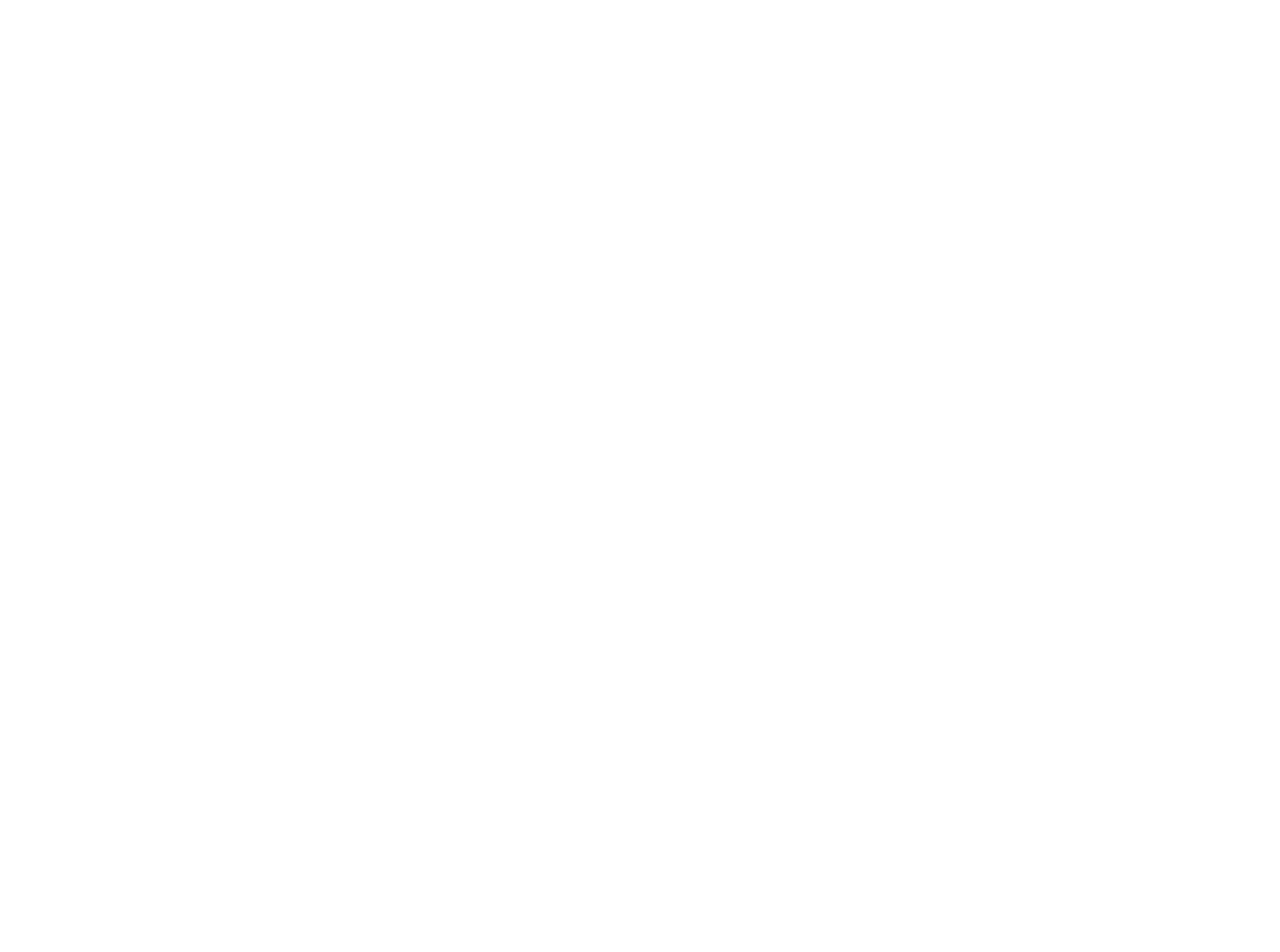
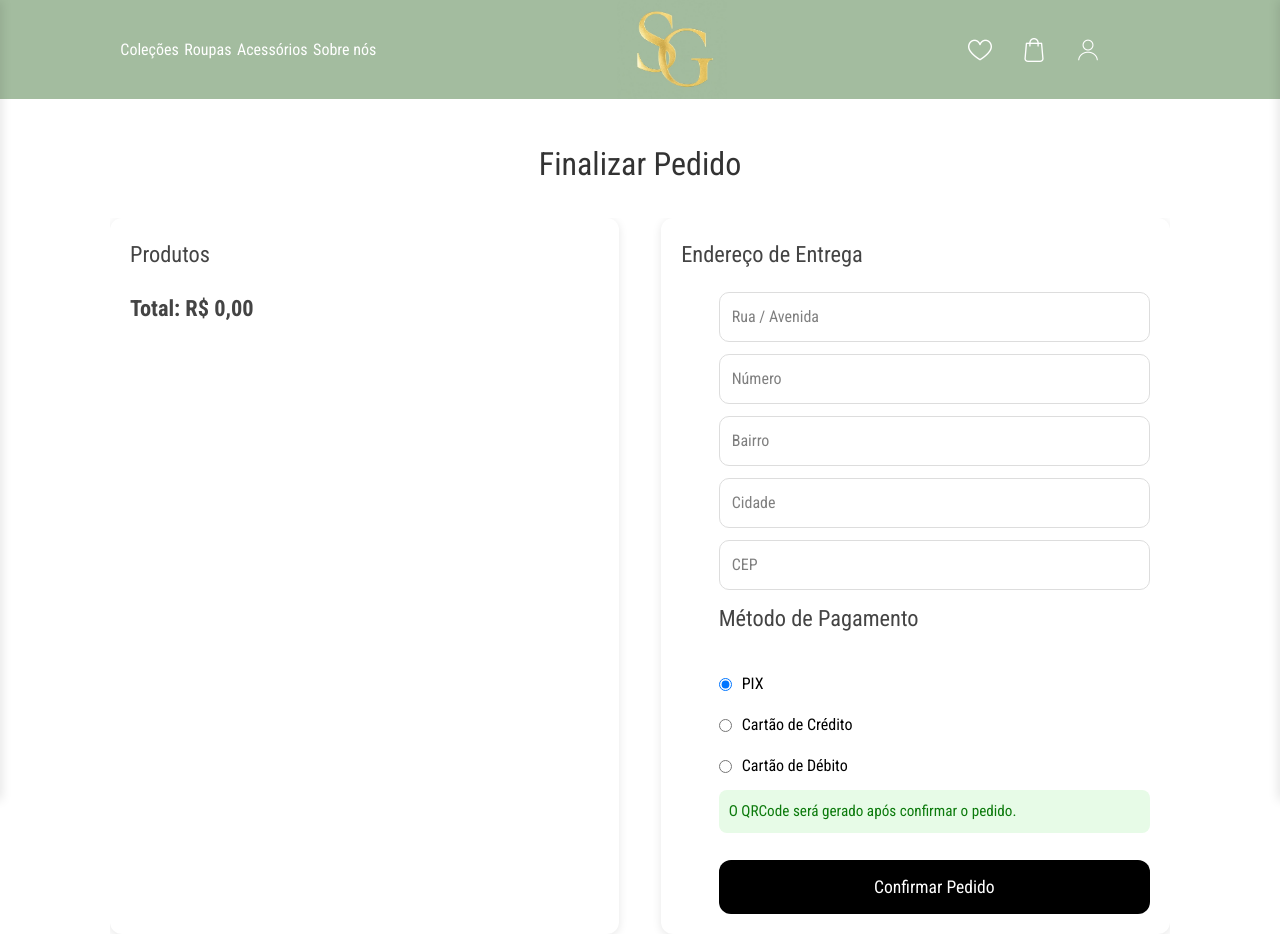
Before and after one commit to viniciusnora17/FrontEnd_SG_Store, a React (Vite) app: page /checkout in a window 1280 px wide. Before the commit this address had no page. Shown: the top 952 px of the page. Before the commit the page ends 800 px from the top, so only its background shows below. Built offline with nearby package versions, Linux system fonts and the light colour scheme.

Commit message:
Criação da página de pagamento

```diff
--- a/src/App.jsx
+++ b/src/App.jsx
@@ -12,6 +12,7 @@
 import Acessories from "./pages/Acessories";
 import AdminDashboard from "./pages/admin/AdminDashboard";
 import Cart from "./pages/CartPage"
+import Checkout from "./pages/Checkout"
 
 function App() {
   return (
@@ -27,6 +28,7 @@
         <Route path="/acessorios" element={<Acessories />} />
         <Route path="/coleções" element={<Collection />} />
         <Route path="/carrinho" element={<Cart />} />
+        <Route path="/checkout" element={<Checkout />} />
 
         {/* Rota do painel admin */}
         <Route path="/admin" element={<AdminDashboard />} />
--- a/src/pages/CartPage.jsx
+++ b/src/pages/CartPage.jsx
@@ -1,9 +1,13 @@
 import { useEffect, useState } from "react";
+import { useNavigate } from "react-router-dom";
 import Navbar from "../components/navbar/Navbar";
 import Footer from "../components/footer/Footer";
 import "./CartPage.css";
 
 export default function CartPage() {
+
+  const navigate = useNavigate();
+
   const [cartItems, setCartItems] = useState([]);
 
   useEffect(() => {
@@ -11,29 +15,38 @@
     setCartItems(storedCart);
   }, []);
 
-
-
+  // 🔹 Salvar carrinho após qualquer alteração
+  const updateLocalStorage = (items) => {
+    localStorage.setItem("cart", JSON.stringify(items));
+  };
 
   // 🔹 Aumentar quantidade
   const handleIncrease = (index) => {
     const updated = [...cartItems];
     updated[index].quantity += 1;
+
     setCartItems(updated);
+    updateLocalStorage(updated);
   };
 
   // 🔹 Diminuir quantidade
   const handleDecrease = (index) => {
     const updated = [...cartItems];
+
     if (updated[index].quantity > 1) {
       updated[index].quantity -= 1;
+
       setCartItems(updated);
+      updateLocalStorage(updated);
     }
   };
 
   // 🔹 Remover item
   const handleRemove = (index) => {
     const updated = cartItems.filter((_, i) => i !== index);
+
     setCartItems(updated);
+    updateLocalStorage(updated);
   };
 
   // 🔹 Calcular total
@@ -65,12 +78,13 @@
                     <p>{item.price}</p>
 
                     <div className="quantity-control">
-                     <p>Quantidade:</p>
+                      <p>Quantidade:</p>
                       <button onClick={() => handleDecrease(index)}>-</button>
                       <span>{item.quantity}</span>
                       <button onClick={() => handleIncrease(index)}>+</button>
                     </div>
                   </div>
+
                   <button className="remove-btn" onClick={() => handleRemove(index)}>
                     remover
                   </button>
@@ -80,7 +94,12 @@
 
             <div className="cart-summary">
               <h2>Total: R$ {total.toFixed(2).replace(".", ",")}</h2>
-              <button className="btn-finalize-order">Finalizar pedido</button>
+              <button
+                className="btn-finalize-order"
+                onClick={() => navigate("/checkout")}
+              >
+                Finalizar pedido
+              </button>
             </div>
           </>
         )}
--- /dev/null
+++ b/src/pages/Checkout.css
@@ -0,0 +1,156 @@
+/* ====== CONTAINER PRINCIPAL ====== */
+
+.checkout-container {
+  max-width: 1100px;
+  margin: 120px auto 50px;
+  padding: 20px;
+}
+
+.checkout-container h1 {
+  text-align: center;
+  font-size: 2rem;
+  margin-bottom: 30px;
+  color: #333;
+}
+
+/* ====== LAYOUT ====== */
+
+.checkout-content {
+  display: flex;
+  justify-content: space-between;
+  gap: 30px;
+}
+
+.checkout-items,
+.checkout-form {
+  background: #fff;
+  padding: 20px;
+  border-radius: 12px;
+  box-shadow: 0 2px 10px rgba(0, 0, 0, 0.1);
+  width: 48%;
+}
+
+/* ====== LISTA DE PRODUTOS ====== */
+
+.checkout-items h2 {
+  margin-bottom: 15px;
+  color: #444;
+  font-size: 1.4rem;
+}
+
+.checkout-item {
+  display: flex;
+  gap: 15px;
+  padding: 15px 0;
+  border-bottom: 1px solid #eee;
+}
+
+.checkout-item:last-child {
+  border-bottom: none;
+}
+
+.checkout-item img {
+  width: 90px;
+  height: 90px;
+  object-fit: cover;
+  border-radius: 8px;
+}
+
+.checkout-item p {
+  margin: 2px 0;
+  color: #555;
+}
+
+.checkout-total {
+  margin-top: 20px;
+  font-size: 1.5rem;
+  font-weight: bold;
+  color: #222;
+}
+
+/* ====== FORMULÁRIO DE ENDEREÇO ====== */
+
+.checkout-form h2 {
+  margin-bottom: 20px;
+  color: #444;
+  font-size: 1.4rem;
+}
+
+.checkout-form form {
+  display: flex;
+  flex-direction: column;
+  gap: 12px;
+}
+
+.checkout-form input {
+  padding: 12px;
+  border: 1px solid #ddd;
+  border-radius: 10px;
+  font-size: 1rem;
+  outline: none;
+}
+
+.checkout-form input:focus {
+  border-color: #000;
+}
+
+/* ====== MÉTODOS DE PAGAMENTO ====== */
+
+.checkout-form label {
+  display: flex;
+  align-items: center;
+  gap: 10px;
+  font-size: 1rem;
+  margin-top: 5px;
+}
+
+.pix-info {
+  background: #e7fbe7;
+  padding: 10px;
+  border-radius: 8px;
+  color: #0c7a0c;
+  font-size: 0.95rem;
+}
+
+/* ====== BOTÃO CONFIRMAR PEDIDO ====== */
+
+.btn-confirm {
+  margin-top: 15px;
+  width: 100%;
+  padding: 14px;
+  border: none;
+  border-radius: 12px;
+  background: #000;
+  color: white;
+  font-size: 1.1rem;
+  cursor: pointer;
+  transition: 0.3s ease;
+}
+
+.btn-confirm:hover {
+  background: #444;
+}
+
+/* ====== RESPONSIVIDADE ====== */
+
+@media screen and (max-width: 900px) {
+  .checkout-content {
+    flex-direction: column;
+  }
+
+  .checkout-items,
+  .checkout-form {
+    width: 100%;
+  }
+}
+
+@media screen and (max-width: 500px) {
+  .checkout-item img {
+    width: 70px;
+    height: 70px;
+  }
+
+  .checkout-container h1 {
+    font-size: 1.5rem;
+  }
+}
--- /dev/null
+++ b/src/pages/Checkout.jsx
@@ -0,0 +1,113 @@
+import { useEffect, useState } from "react";
+import Navbar from "../components/navbar/Navbar";
+import Footer from "../components/footer/Footer";
+import "./Checkout.css";
+
+export default function CheckoutPage() {
+  const [cartItems, setCartItems] = useState([]);
+  const [paymentMethod, setPaymentMethod] = useState("pix");
+
+  useEffect(() => {
+    const storedCart = JSON.parse(localStorage.getItem("cart")) || [];
+    setCartItems(storedCart);
+  }, []);
+
+  const total = cartItems.reduce((acc, item) => {
+    const priceNumber = parseFloat(item.price.replace("R$", "").replace(",", "."));
+    return acc + priceNumber * item.quantity;
+  }, 0);
+
+  return (
+    <>
+      <div className="navbar-container-fixed">
+        <Navbar />
+      </div>
+
+      <div className="checkout-container">
+        <h1>Finalizar Pedido</h1>
+
+        <div className="checkout-content">
+          {/* --- ITENS DO CARRINHO --- */}
+          <div className="checkout-items">
+            <h2>Produtos</h2>
+            {cartItems.map((item, i) => (
+              <div className="checkout-item" key={i}>
+                <img src={item.img} alt={item.title} />
+                <div>
+                  <p>{item.title}</p>
+                  <p>Tamanho: {item.size}</p>
+                  <p>Qtd: {item.quantity}</p>
+                  <p>Preço: {item.price}</p>
+                </div>
+              </div>
+            ))}
+
+            <h2 className="checkout-total">
+              Total: R$ {total.toFixed(2).replace(".", ",")}
+            </h2>
+          </div>
+
+          {/* --- ENDEREÇO --- */}
+          <div className="checkout-form">
+            <h2>Endereço de Entrega</h2>
+
+            <form>
+              <input type="text" placeholder="Rua / Avenida" required />
+              <input type="text" placeholder="Número" required />
+              <input type="text" placeholder="Bairro" required />
+              <input type="text" placeholder="Cidade" required />
+              <input type="text" placeholder="CEP" required />
+
+              <h2>Método de Pagamento</h2>
+
+              <label>
+                <input
+                  type="radio"
+                  name="payment"
+                  value="pix"
+                  checked={paymentMethod === "pix"}
+                  onChange={(e) => setPaymentMethod(e.target.value)}
+                />
+                PIX
+              </label>
+
+              <label>
+                <input
+                  type="radio"
+                  name="payment"
+                  value="credito"
+                  checked={paymentMethod === "credito"}
+                  onChange={(e) => setPaymentMethod(e.target.value)}
+                />
+                Cartão de Crédito
+              </label>
+
+              <label>
+                <input
+                  type="radio"
+                  name="payment"
+                  value="debito"
+                  checked={paymentMethod === "debito"}
+                  onChange={(e) => setPaymentMethod(e.target.value)}
+                />
+                Cartão de Débito
+              </label>
+
+              {paymentMethod === "pix" && (
+                <p className="pix-info">
+                  O QRCode será gerado após confirmar o pedido.
+                </p>
+              )}
+
+              <button type="submit" className="btn-confirm">
+                Confirmar Pedido
+              </button>
+            </form>
+          </div>
+        </div>
+      </div>
+
+      <Footer />
+    </>
+  );
+}
--- a/src/pages/Login.jsx
+++ b/src/pages/Login.jsx
@@ -95,22 +95,70 @@
 
               <div className="flex flex-col">
                 <label htmlFor="">Email</label>
-                <input type="email" name="email" id="password" placeholder="ex: julia@gmail.com"/>
+                <input type="email" name="email" id="password" placeholder="ex: julia@gmail.com" />
               </div>
 
               <div className="flex flex-col">
                 <label htmlFor="">Senha</label>
-                <input type="password" name="password" id="password" placeholder="Senha"/>
+                <input type="password" name="password" id="password" placeholder="Senha" />
                 <span className="span-text">Sua senha deve conter mais de 8 caracteres</span>
               </div>
 
               <button className="btn-cadastrar" type="submit">Cadastrar-se</button>
             </form>
-            <p className="text-center !pt-5">Já tem uma conta? Faça seu <span className="cursor-pointer underline">login</span></p>
+            <p className="text-center !pt-5">
+              Já tem uma conta? Faça seu{" "}
+              <span
+                className="cursor-pointer underline hover:text-gray-600"
+                onClick={() => setShowModal(true)}
+              >
+                login
+              </span>
+            </p>
           </div>
         </div>
 
       </div>
+      {showModal && (
+        <div className="fixed inset-0 bg-black/50 flex justify-center items-center !z-50">
+          <div className="bg-white !p-8 rounded-xl shadow-xl w-[400px] relative">
+
+            <button
+              className="absolute right-4 !top-4 text-xl"
+              onClick={() => setShowModal(false)}
+            >
+              ✕
+            </button>
+
+            <h2 className="text-2xl font-semibold mb-4">Entrar na conta</h2>
+
+            <form className="flex flex-col gap-4">
+              <div>
+                <label>Email</label>
+                <input
+                  type="email"
+                  className="mt-1 w-full border !px-3 !py-2 rounded"
+                  placeholder="seuemail@gmail.com"
+                />
+              </div>
+
+              <div>
+                <label>Senha</label>
+                <input
+                  type="password"
+                  className="mt-1 w-full border !px-3 !py-2 rounded"
+                  placeholder="••••••••"
+                />
+              </div>
+
+              <button className="bg-green-600 text-white !py-2 rounded hover:bg-green-700 transition">
+                Entrar
+              </button>
+            </form>
+
+          </div>
+        </div>
+      )}
 
 
       <Footer />
```
Lines whose indentation alone changed are shown as unchanged.
